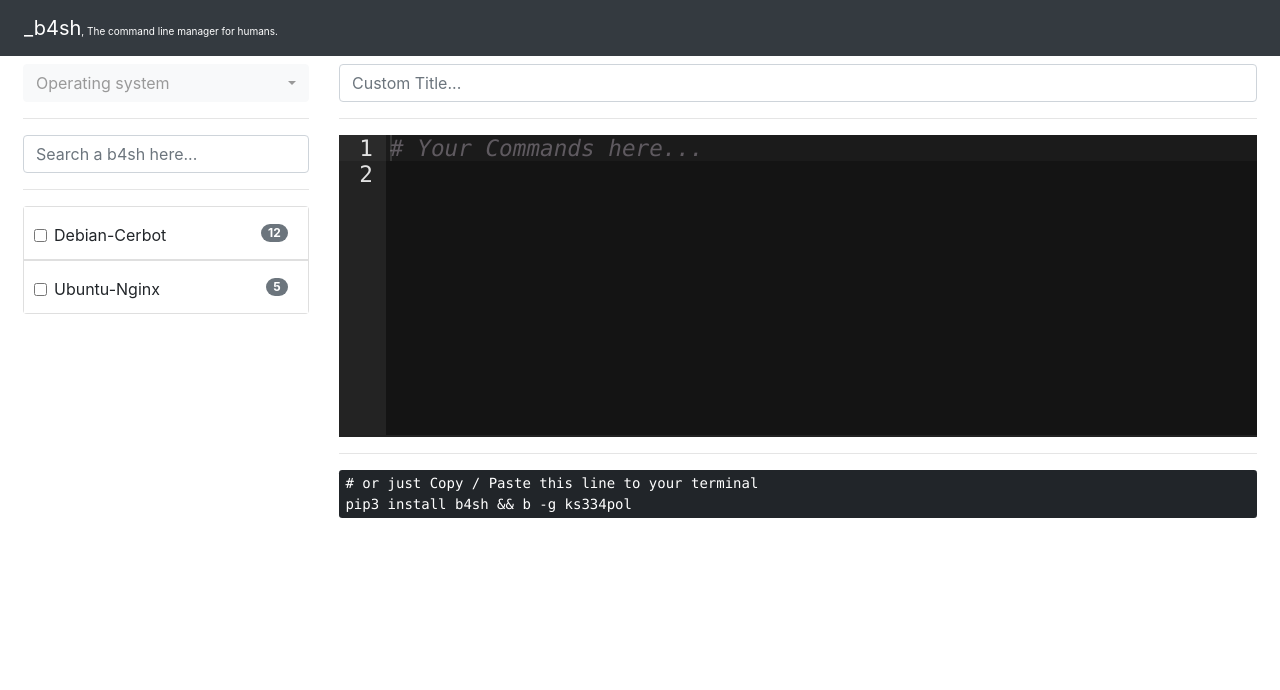
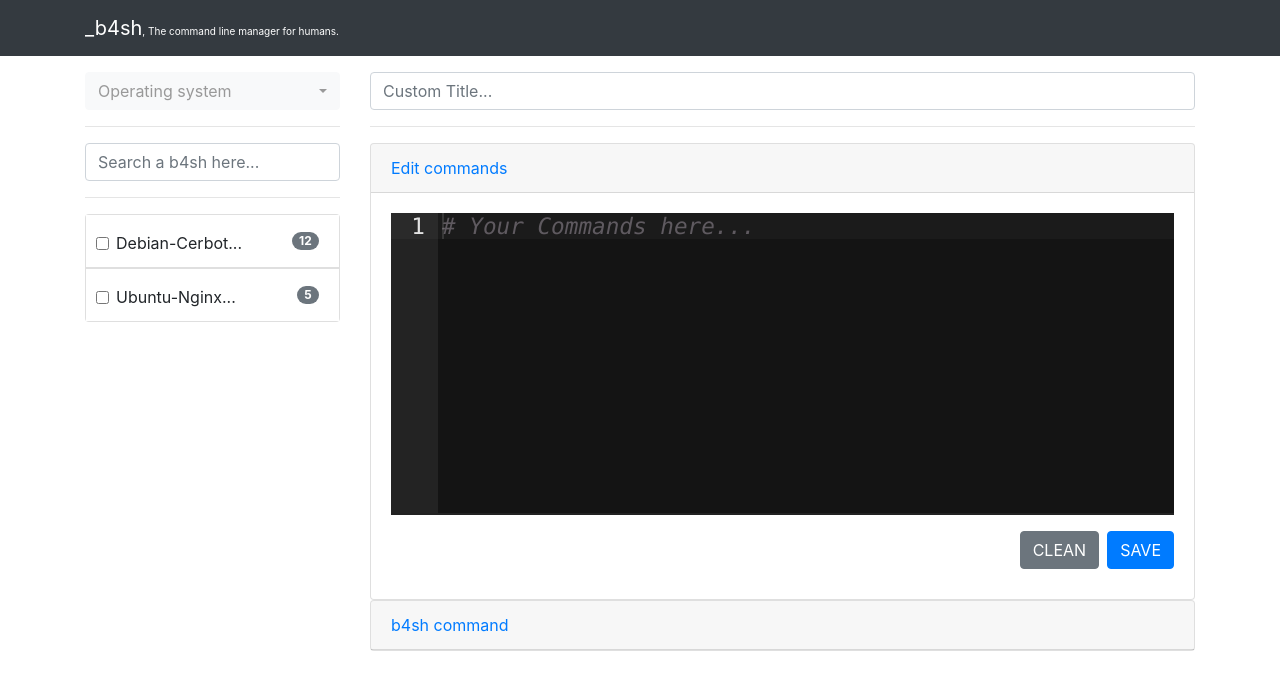
Before and after one commit to Sanix-Darker/b4sh-api, a Flask app: page / in a window 1280 px wide. Shown: the top 690 px of the page. Run offline with Flask 2, Linux system fonts and the light colour scheme; parts of the project's set-up code (start-up, migrations or seed data) failed here and were passed over; some libraries are stand-ins or nearby versions.

Commit message:
Added tooltips + some updates such as container

```diff
--- a/app/templates/index.html
+++ b/app/templates/index.html
@@ -5,23 +5,25 @@
         <meta charset="utf-8">
         <meta name="viewport" content="width=device-width, initial-scale=1">
         <link rel="stylesheet" href="https://maxcdn.bootstrapcdn.com/bootstrap/4.5.2/css/bootstrap.min.css">
+        <link rel="stylesheet" href="https://cdnjs.cloudflare.com/ajax/libs/bootstrap-select/1.13.1/css/bootstrap-select.css" />
+
         <script src="https://ajax.googleapis.com/ajax/libs/jquery/3.5.1/jquery.min.js"></script>
         <script src="https://cdnjs.cloudflare.com/ajax/libs/popper.js/1.16.0/umd/popper.min.js"></script>
         <script src="https://maxcdn.bootstrapcdn.com/bootstrap/4.5.2/js/bootstrap.min.js"></script>
-
-        <link rel="stylesheet" href="https://cdnjs.cloudflare.com/ajax/libs/bootstrap-select/1.13.1/css/bootstrap-select.css" />
         <script src="https://cdnjs.cloudflare.com/ajax/libs/bootstrap-select/1.13.1/js/bootstrap-select.min.js"></script>
-
         <script src="https://cdnjs.cloudflare.com/ajax/libs/ace/1.1.01/ace.js"></script>
     </head>
     <body>
 
-        <nav class="navbar bg-dark navbar-dark pl-4">
+        <nav class="navbar bg-dark navbar-dark">
             <!-- Brand -->
+            <div class="container">
                 <a class="navbar-brand" href="#">_b4sh<span style="font-size: 10px;">, The command line manager for humans.</span> </a>
+            </div>
         </nav>
 
-        <div class="row m-2">
+        <div class="container mt-3">
+            <div class="row" >
                 <div class="col-3">
                     <div class="form-group">
 
@@ -39,15 +41,15 @@
                         <label class="form-check-label">
                             <li role='button' class="list-group-item d-flex justify-content-between align-items-center" style="padding-left: 30px;">
                                 <input class="form-check-input" type="checkbox">
-                            <span class="mt-1">Debian-Cerbot</span>
+                                <span data-toggle="tooltip" data-placement="top" title="Debian-Cerbot" class="mt-1">Debian-Cerbot...</span>
                                 <span class="badge badge-secondary badge-pill">12</span>
                             </li>
                         </label>
 
-                    <label class="form-check-label">
+                        <label  class="form-check-label">
                             <li role='button' class="list-group-item d-flex justify-content-between align-items-center" style="padding-left: 30px;">
                                 <input class="form-check-input" type="checkbox">
-                            <span class="mt-1">Ubuntu-Nginx</span>
+                                <span data-toggle="tooltip" data-placement="top" title="Ubuntu-Nginx" class="mt-1">Ubuntu-Nginx...</span>
                                 <span class="badge badge-secondary badge-pill">5</span>
                             </li>
                         </label>
@@ -60,16 +62,62 @@
                     </div>
                     <hr>
 
+                    <div id="accordion">
+
+                        <div class="card">
+                            <div class="card-header">
+                            <a class="card-link" data-toggle="collapse" href="#collapseOne">
+                                Edit commands
+                            </a>
+                            </div>
+                            <div id="collapseOne" class="collapse show" data-parent="#accordion">
+                                <div class="card-body">
+
                                     <div id="editor_wrapper" class="app_editor_wrapper">
-                    <div id="editor" style="height: 300px;"># Your Commands here...
-</div>
+                                        <div id="editor" style="height: 300px;"># Your Commands here...</div>
                                         <div id="editor_dragbar" class="app_editor_dragbar"></div>
                                     </div>
-                <hr>
+                                    <div class="pb-5 pt-3">
+                                        <button class="btn btn-primary float-right">
+                                            SAVE
+                                        </button>
+                                        <button class="btn btn-secondary float-right mr-2">
+                                            CLEAN
+                                        </button>
+
+                                        <!-- <button class="btn btn-primary" disabled>
+                                            <span class="spinner-border spinner-border-sm"></span>
+                                            Loading...
+                                        </button> -->
+                                    </div>
+                                </div>
+                            </div>
+                        </div>
+
+                        <div class="card">
+                            <div class="card-header">
+                                <a class="collapsed card-link" data-toggle="collapse" href="#collapseTwo">
+                                    b4sh command
+                                </a>
+                            </div>
+                            <div id="collapseTwo" class="collapse" data-parent="#accordion">
+                                <div class="card-body">
+                                    <div class="pb-3">
                                         <kbd style="display: block;">
-                    # or just Copy / Paste this line to your terminal<br>
-                    pip3 install b4sh && b -g ks334pol
+                                            curl -s b4sh.co/b.sh | bash -s 00oaik3
                                         </kbd>
+                                    </div>
+                                    <div class="pb-4">
+                                        <button class="btn btn-success float-right">
+                                            COPY
+                                        </button>
+                                    </div>
+                                </div>
+                            </div>
+                        </div>
+                    </div>
+
+                </div>
             </div>
         </div>
     </body>
@@ -140,6 +188,10 @@
         }
 
         makeAceEditorResizable(editor);
+
+        $(document).ready(function(){
+            $('[data-toggle="tooltip"]').tooltip();
+        });
     </script>
 
     <style>
```
Lines whose indentation alone changed are shown as unchanged.
